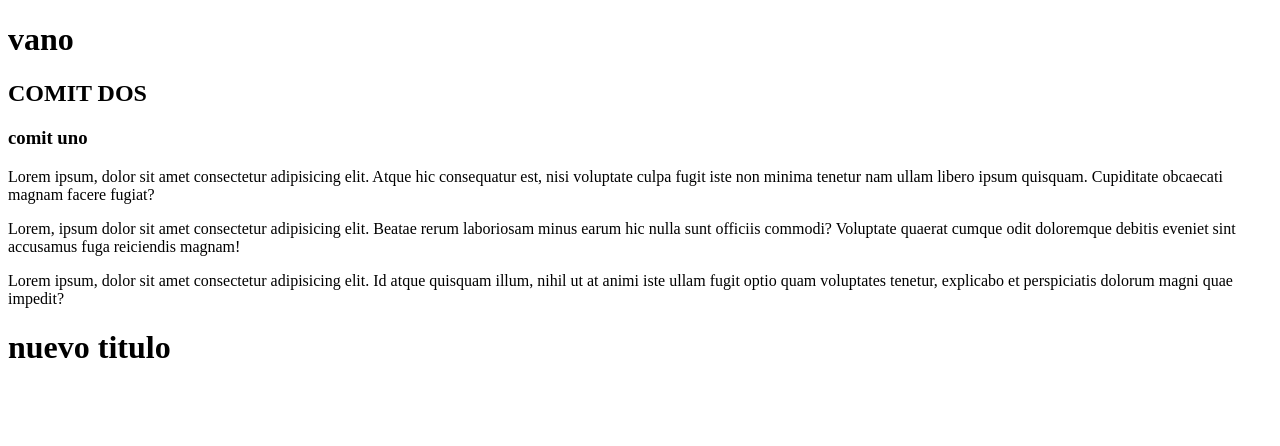
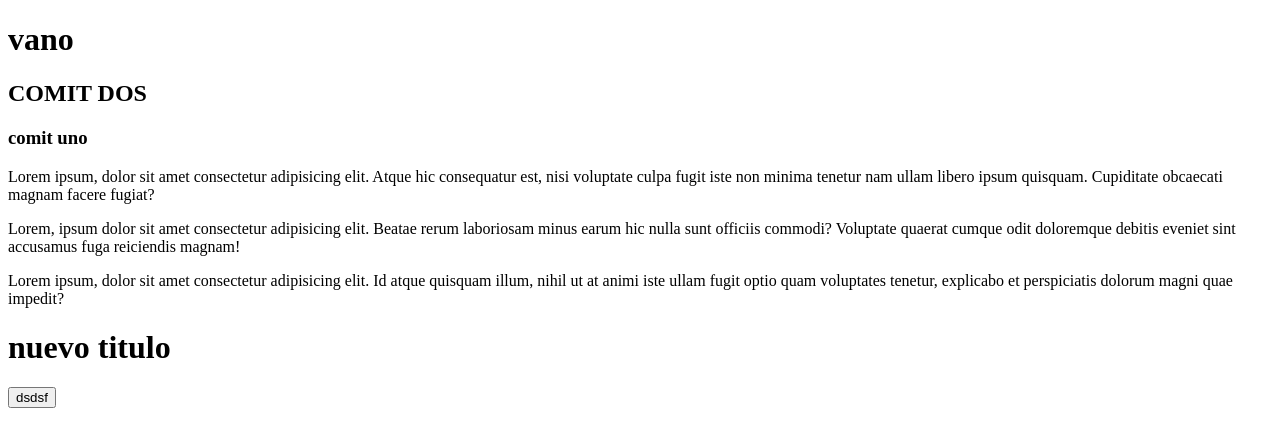
Before and after one commit to 0930camilo/gitkra, a plain HTML site: page index.html in a window 1280 px wide. Drawn offline with Linux system fonts and the light colour scheme.

Commit message:
se agrego boton

```diff
--- a/index.html
+++ b/index.html
@@ -26,5 +26,7 @@
 
 
    <h1>nuevo titulo </h1>
+
+   <button>dsdsf</button>
 </body>
 </html>
```
